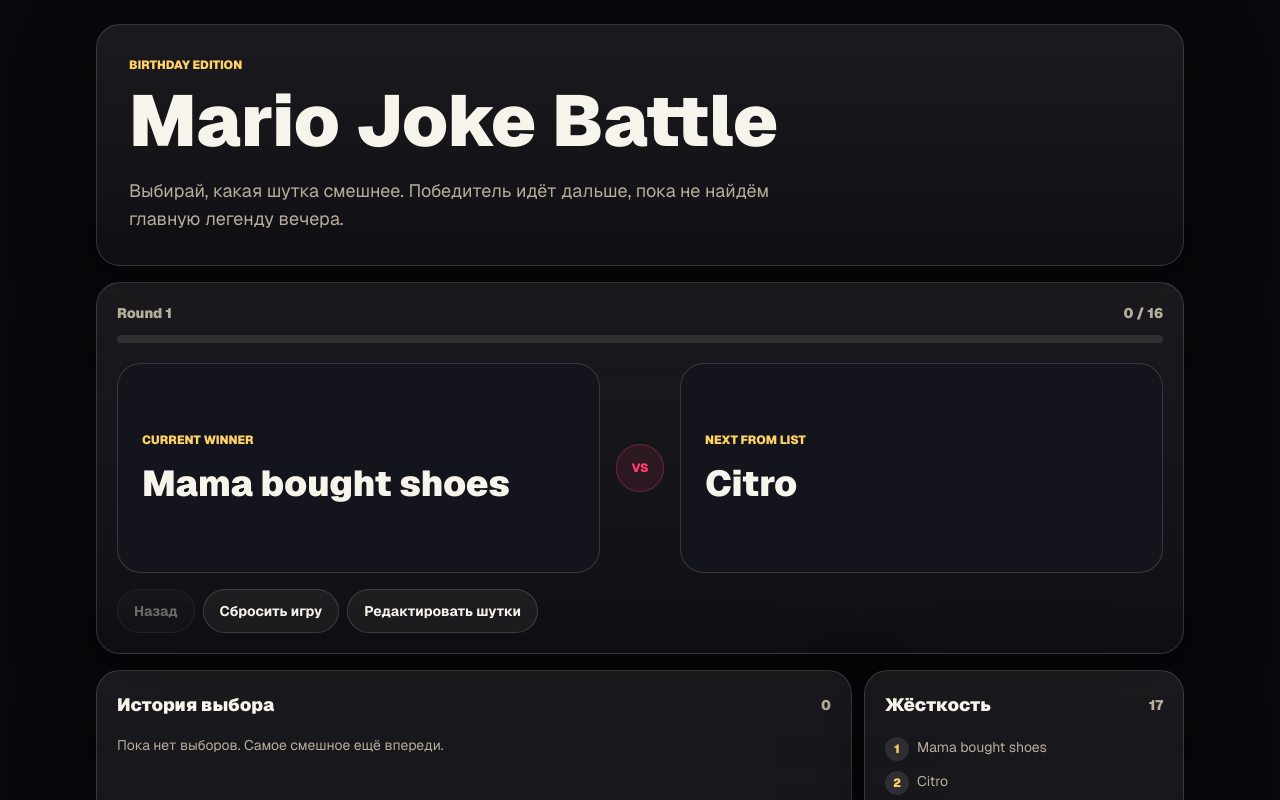
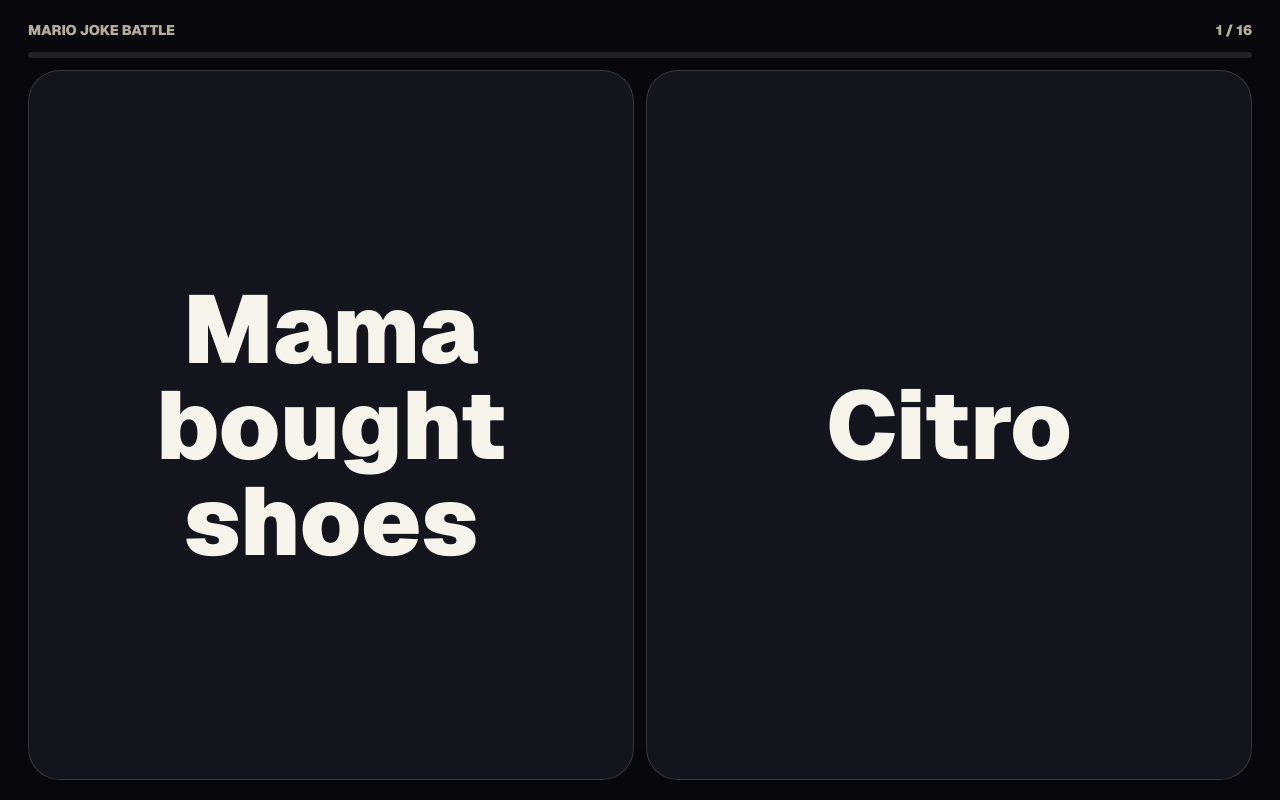
Before and after one commit to mdots-source/grapply, a Next.js app: page /mario in a window 1280 px wide. Shown: the top 800 px of the page. Built offline with nearby package versions, Linux system fonts and the light colour scheme.

Commit message:
Simplify Mario quiz UI

```diff
--- a/components/mario-birthday-quiz.tsx
+++ b/components/mario-birthday-quiz.tsx
@@ -1,6 +1,6 @@
 "use client";
 
-import { useEffect, useMemo, useState } from "react";
+import { useEffect, useState } from "react";
 
 type HistoryItem = {
   round: number;
@@ -37,13 +37,11 @@ const defaultJokes = [
 ];
 
 const jokesKey = "mario-birthday-jokes-v2";
-const gameKey = "mario-birthday-game-v2";
+const gameKey = "mario-birthday-game-v3";
 
 export function MarioBirthdayQuiz() {
   const [jokes, setJokes] = useState(defaultJokes);
   const [game, setGame] = useState<GameState>(() => createGame(defaultJokes));
-  const [editorOpen, setEditorOpen] = useState(false);
-  const [draft, setDraft] = useState(defaultJokes.join("\n"));
   const [loaded, setLoaded] = useState(false);
 
   useEffect(() => {
@@ -58,7 +56,6 @@ export function MarioBirthdayQuiz() {
       : createGame(storedJokes);
 
     setJokes(storedJokes);
-    setDraft(storedJokes.join("\n"));
     setGame(nextGame);
     setLoaded(true);
   }, []);
@@ -72,8 +69,6 @@ export function MarioBirthdayQuiz() {
   const totalRounds = Math.max(jokes.length - 1, 1);
   const completedRounds = Math.min(game.history.length, totalRounds);
   const challenger = jokes[game.challengerIndex];
-
-  const reversedHistory = useMemo(() => [...game.history].reverse(), [game.history]);
 
   function choose(side: "left" | "right") {
     if (finished || !challenger) return;
@@ -99,135 +94,41 @@ export function MarioBirthdayQuiz() {
     });
   }
 
-  function undo() {
-    setGame((current) => {
-      const previous = current.history.at(-1);
-      if (!previous) return current;
-
-      return {
-        champion: previous.left,
-        challengerIndex: Math.max(1, current.challengerIndex - 1),
-        history: current.history.slice(0, -1),
-      };
-    });
-  }
-
   function reset(nextJokes = jokes) {
     setGame(createGame(nextJokes));
   }
 
-  function saveJokes() {
-    const nextJokes = sanitizeJokes(draft.split("\n"));
-    setJokes(nextJokes);
-    setDraft(nextJokes.join("\n"));
-    window.localStorage.setItem(jokesKey, JSON.stringify(nextJokes));
-    setGame(createGame(nextJokes));
-    setEditorOpen(false);
-  }
+  return (
+    <main className="min-h-[100svh] overflow-hidden bg-[#08080c] text-[#f7f4ec]">
+      <div className="mx-auto flex min-h-[100svh] w-full max-w-7xl flex-col gap-3 px-3 py-3 pb-[max(0.75rem,env(safe-area-inset-bottom))] sm:px-5 sm:py-5 lg:px-7">
+        <header className="flex shrink-0 items-center justify-between gap-3 text-xs font-black uppercase text-[#b6ad9c] sm:text-sm">
+          <span>Mario Joke Battle</span>
+          <span>{finished ? "Winner" : `${completedRounds + 1} / ${totalRounds}`}</span>
+        </header>
 
-  function restoreDemo() {
-    setJokes(defaultJokes);
-    setDraft(defaultJokes.join("\n"));
-    window.localStorage.removeItem(jokesKey);
-    setGame(createGame(defaultJokes));
-  }
+        <div className="h-1.5 shrink-0 overflow-hidden rounded-full bg-white/10">
+          <div
+            className="h-full rounded-full bg-[linear-gradient(90deg,#ff3d6e,#ffd166)] transition-all"
+            style={{ width: `${Math.round((completedRounds / totalRounds) * 100)}%` }}
+          />
+        </div>
 
-  return (
-    <main className="min-h-[100svh] overflow-x-hidden bg-[#08080c] text-[#f7f4ec]">
-      <div className="mx-auto w-full max-w-6xl px-3 py-3 pb-[max(1rem,env(safe-area-inset-bottom))] sm:px-6 sm:py-6 lg:px-8">
-        <section className="overflow-hidden rounded-3xl border border-white/15 bg-[linear-gradient(180deg,rgba(255,255,255,0.08),rgba(255,255,255,0.035))] p-5 shadow-[0_24px_80px_rgba(0,0,0,0.35)] sm:p-7 lg:p-8">
-          <p className="mb-3 text-xs font-black uppercase text-[#ffd166]">Birthday edition</p>
-          <h1 className="max-w-3xl text-4xl font-black leading-none sm:text-6xl lg:text-7xl">Mario Joke Battle</h1>
-          <p className="mt-4 max-w-2xl text-sm leading-6 text-[#b6ad9c] sm:mt-5 sm:text-base sm:leading-7 lg:text-lg">
-            Выбирай, какая шутка смешнее. Победитель идёт дальше, пока не найдём главную легенду вечера.
-          </p>
-        </section>
-
-        <section className="mt-3 rounded-3xl border border-white/15 bg-[linear-gradient(180deg,rgba(255,255,255,0.08),rgba(255,255,255,0.035))] p-4 shadow-[0_24px_80px_rgba(0,0,0,0.35)] sm:mt-4 sm:p-5">
-          <div className="flex items-center justify-between gap-3 text-sm font-black text-[#b6ad9c]">
-            <span>{finished ? "Done" : `Round ${completedRounds + 1}`}</span>
-            <span>{completedRounds} / {totalRounds}</span>
-          </div>
-          <div className="mt-3 h-2 overflow-hidden rounded-full bg-white/10">
-            <div className="h-full rounded-full bg-[linear-gradient(90deg,#ff3d6e,#ffd166)] transition-all" style={{ width: `${Math.round((completedRounds / totalRounds) * 100)}%` }} />
-          </div>
-
-          {finished ? (
-            <div className="mt-5 rounded-3xl border border-[#61e8b4]/35 bg-[#61e8b4]/10 p-5 sm:p-6">
-              <p className="mb-3 text-xs font-black uppercase text-[#ffd166]">Winner</p>
-              <h2 className="text-4xl font-black leading-none sm:text-6xl">{game.champion}</h2>
-              <p className="mt-4 text-sm leading-6 text-[#b6ad9c]">Вот она, официально самая смешная шутка по версии именинника.</p>
-            </div>
-          ) : (
-            <div className="mt-5 grid gap-3 md:grid-cols-[minmax(0,1fr)_56px_minmax(0,1fr)]">
-              <ChoiceCard kicker="Current winner" text={game.champion} onClick={() => choose("left")} />
-              <div className="grid h-9 w-12 place-items-center self-center justify-self-center rounded-full border border-[#ff3d6e]/30 bg-[#ff3d6e]/10 text-xs font-black uppercase text-[#ff3d6e] md:h-12">
-                vs
-              </div>
-              <ChoiceCard kicker="Next from list" text={challenger ?? ""} onClick={() => choose("right")} />
-            </div>
-          )}
-
-          <div className="mt-4 flex flex-wrap gap-2">
-            <ActionButton onClick={undo} disabled={game.history.length === 0}>Назад</ActionButton>
-            <ActionButton onClick={() => reset()}>Сбросить игру</ActionButton>
-            <ActionButton onClick={() => setEditorOpen((value) => !value)}>Редактировать шутки</ActionButton>
-          </div>
-        </section>
-
-        <section className="mt-3 grid gap-3 lg:mt-4 lg:grid-cols-[1fr_320px]">
-          <div className="rounded-3xl border border-white/15 bg-[linear-gradient(180deg,rgba(255,255,255,0.08),rgba(255,255,255,0.035))] p-4 shadow-[0_24px_80px_rgba(0,0,0,0.35)] sm:p-5">
-            <div className="flex items-center justify-between gap-3">
-              <h2 className="text-lg font-black">История выбора</h2>
-              <span className="text-sm font-black text-[#b6ad9c]">{game.history.length}</span>
-            </div>
-            {reversedHistory.length > 0 ? (
-              <ol className="mt-4 grid gap-2 pl-5 text-sm leading-6 text-[#b6ad9c]">
-                {reversedHistory.map((item) => (
-                  <li key={`${item.round}-${item.winner}`}>
-                    <strong className="text-[#f7f4ec]">{item.winner}</strong> победила: {item.loser}
-                  </li>
-                ))}
-              </ol>
-            ) : (
-              <p className="mt-4 text-sm text-[#b6ad9c]">Пока нет выборов. Самое смешное ещё впереди.</p>
-            )}
-          </div>
-
-          <div className="rounded-3xl border border-white/15 bg-[linear-gradient(180deg,rgba(255,255,255,0.08),rgba(255,255,255,0.035))] p-4 shadow-[0_24px_80px_rgba(0,0,0,0.35)] sm:p-5">
-            <div className="flex items-center justify-between gap-3">
-              <h2 className="text-lg font-black">Жёсткость</h2>
-              <span className="text-sm font-black text-[#b6ad9c]">{jokes.length}</span>
-            </div>
-            <ol className="mt-4 max-h-[340px] space-y-2 overflow-y-auto pr-1 text-sm text-[#b6ad9c] lg:max-h-[420px]">
-              {jokes.map((joke, index) => (
-                <li key={`${joke}-${index}`} className="flex items-start gap-2">
-                  <span className="mt-0.5 grid size-6 shrink-0 place-items-center rounded-full bg-white/10 text-xs font-black text-[#ffd166]">{index + 1}</span>
-                  <span className="min-w-0 break-words leading-6">{joke}</span>
-                </li>
-              ))}
-            </ol>
-          </div>
-        </section>
-
-        {editorOpen && (
-          <section className="mt-3 rounded-3xl border border-white/15 bg-[linear-gradient(180deg,rgba(255,255,255,0.08),rgba(255,255,255,0.035))] p-4 shadow-[0_24px_80px_rgba(0,0,0,0.35)] sm:mt-4 sm:p-5">
-            <div className="flex items-center justify-between gap-3">
-              <h2 className="text-lg font-black">Список шуток</h2>
-              <span className="text-xs font-black text-[#b6ad9c]">1 строка = 1 шутка</span>
-            </div>
-            <textarea
-              value={draft}
-              onChange={(event) => setDraft(event.target.value)}
-              spellCheck={false}
-              className="mt-4 min-h-[240px] w-full resize-y rounded-[20px] border border-white/15 bg-black/25 p-4 text-sm leading-6 text-[#f7f4ec] outline-none transition focus:border-[#ffd166]/60"
-            />
-            <div className="mt-4 flex flex-wrap gap-2">
-              <button type="button" onClick={saveJokes} className="min-h-11 rounded-full bg-[#ff3d6e] px-5 text-sm font-black text-white transition hover:brightness-110">
-                Сохранить
-              </button>
-              <ActionButton onClick={restoreDemo}>Вернуть демо</ActionButton>
-            </div>
+        {finished ? (
+          <button
+            type="button"
+            onClick={() => reset()}
+            className="grid flex-1 place-items-center rounded-[2rem] border border-[#61e8b4]/35 bg-[#61e8b4]/10 p-5 text-center transition hover:bg-[#61e8b4]/15"
+          >
+            <span>
+              <span className="mb-4 block text-sm font-black uppercase text-[#ffd166]">Winner</span>
+              <span className="block break-words text-5xl font-black leading-none sm:text-7xl lg:text-8xl">{game.champion}</span>
+              <span className="mt-6 block text-sm font-black uppercase text-[#b6ad9c]">Tap to restart</span>
+            </span>
+          </button>
+        ) : (
+          <section className="grid flex-1 min-h-0 gap-3 md:grid-cols-2">
+            <ChoiceButton text={game.champion} onClick={() => choose("left")} />
+            <ChoiceButton text={challenger ?? ""} onClick={() => choose("right")} />
           </section>
         )}
       </div>
@@ -235,28 +136,16 @@ export function MarioBirthdayQuiz() {
   );
 }
 
-function ChoiceCard({ kicker, text, onClick }: { kicker: string; text: string; onClick: () => void }) {
+function ChoiceButton({ text, onClick }: { text: string; onClick: () => void }) {
   return (
     <button
       type="button"
       onClick={onClick}
-      className="min-h-[132px] rounded-3xl border border-white/15 bg-[#14141d] p-4 text-left transition hover:-translate-y-0.5 hover:border-[#ffd166]/60 hover:bg-[#1d1d29] sm:min-h-[172px] sm:p-6 md:min-h-[210px]"
+      className="min-h-[240px] rounded-[2rem] border border-white/15 bg-[#14141d] p-5 text-center transition hover:-translate-y-0.5 hover:border-[#ffd166]/70 hover:bg-[#1d1d29] active:scale-[0.99] sm:min-h-[320px] sm:p-8 md:min-h-0"
     >
-      <span className="mb-3 block text-xs font-black uppercase text-[#ffd166] sm:mb-4">{kicker}</span>
-      <span className="block break-words text-2xl font-black leading-tight sm:text-4xl md:text-3xl lg:text-4xl">{text}</span>
-    </button>
-  );
-}
-
-function ActionButton({ children, disabled, onClick }: { children: React.ReactNode; disabled?: boolean; onClick: () => void }) {
-  return (
-    <button
-      type="button"
-      disabled={disabled}
-      onClick={onClick}
-      className="min-h-11 rounded-full border border-white/15 bg-white/5 px-4 text-sm font-bold text-[#f7f4ec] transition hover:bg-white/10 disabled:cursor-not-allowed disabled:opacity-40"
-    >
-      {children}
+      <span className="mx-auto flex h-full max-w-[14ch] items-center justify-center break-words text-5xl font-black leading-none sm:text-7xl md:text-6xl lg:text-7xl xl:text-8xl">
+        {text}
+      </span>
     </button>
   );
 }
```
